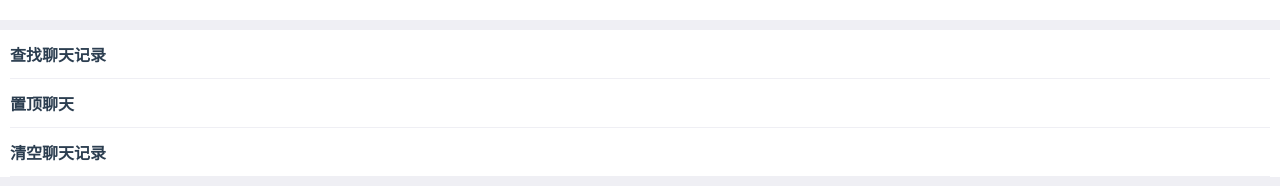
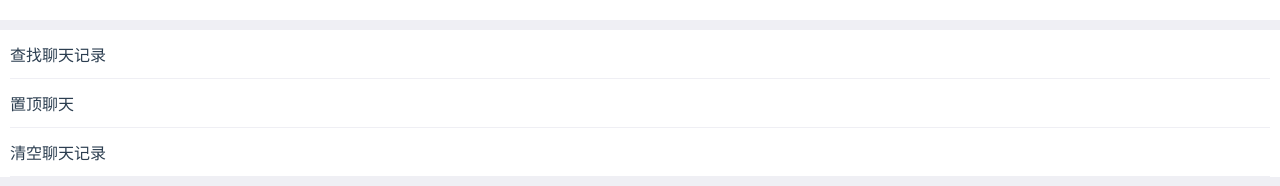
Before and after one commit to ryanlid/vue-chat, a Vue app: page /s/1/info in a window 1280 px wide. Shown: the part 611-797 px from the top of the page. Built offline with nearby package versions, Linux system fonts and the light colour scheme.

Commit message:
feat: 🎸 Updating the style

```diff
--- a/src/components/Cell.vue
+++ b/src/components/Cell.vue
@@ -40,9 +40,7 @@ export default {
   display: flex;
   justify-content: space-between;
 }
-.title {
-  font-weight: bold;
-}
+
 .value-wrap {
   display: flex;
   align-items: center;
```
